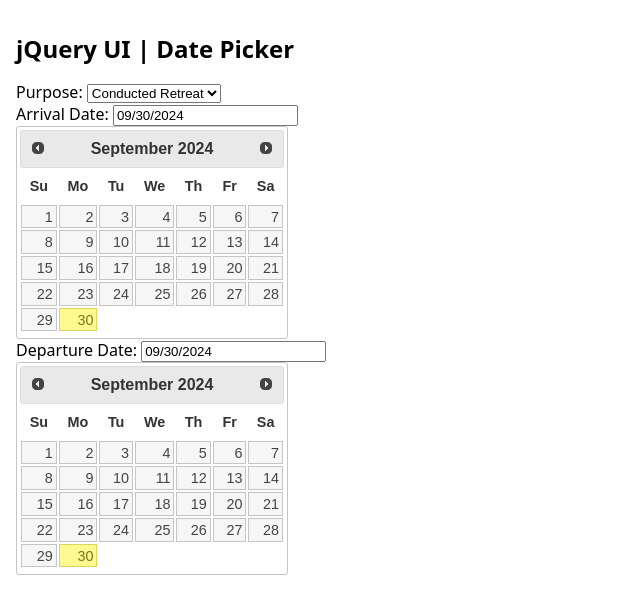
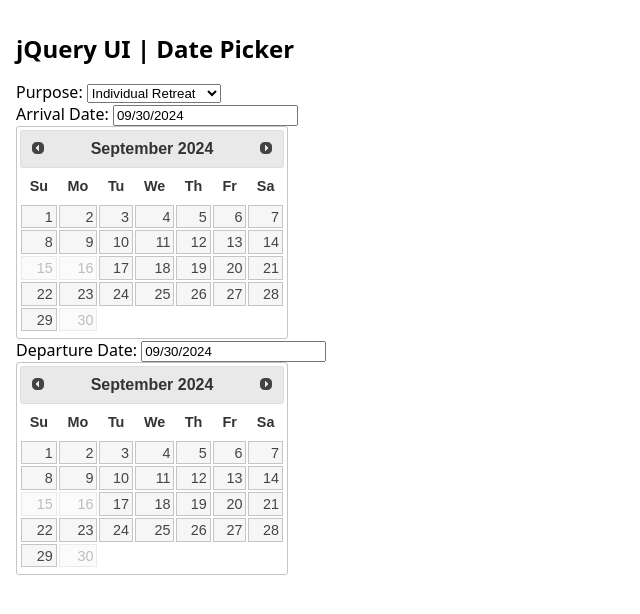
Before and after one commit to hiteshtare/py-jq-datepicker-demo, a website: page index.html in a window 1280 px wide. Shown: the whole page, without its empty margins (0-640 px from the left). Drawn offline with nearby package versions, Linux system fonts and the light colour scheme.

Commit message:
Populate dropdown dynamically and set Default value

```diff
--- a/index.html
+++ b/index.html
@@ -29,7 +29,7 @@
   <main>
     <h1>jQuery UI | Date Picker</h1>
     Purpose:
-    <select name="input_1" id="input_57_1" aria-invalid="false"><option value="Conducted Retreat" selected="selected">Conducted Retreat</option><option value="Long Meditation">Long Meditation</option><option value="Individual Retreat">Individual Retreat</option></select>
+    <select name="input_1" id="input_57_1" aria-invalid="false"></select>
     <br>
       Arrival Date: <input id="input_57_5_text"></input>
     <div id="input_57_5"></div>
--- a/script.js
+++ b/script.js
@@ -16,19 +16,29 @@
     var disabledDays = [];
     var php_data = [
       {
-        block_date: '30-Sep-2024',
+        restricted: "",
+        purpose: '--Select--',
+      },
+      {
+        restricted: "'15-Sep-2024','16-Sep-2024','30-Sep-2024'",
         purpose: 'Individual Retreat',
       },
       {
-        block_date: '05-Oct-2024',
+        restricted: "'25-Sep-2024','26-Sep-2024','05-Oct-2024'",
         purpose: 'Long Meditation',
       },
       {
-        block_date:
+        restricted:
           "'28-Sep-2024','29-Sep-2024','17-Oct-2024','18-Oct-2024', '19-Oct-2024', '20-Oct-2024','14-Nov-2024','15-Nov-2024', '16-Nov-2024', '17-Nov-2024'",
         purpose: 'Conducted Retreat',
       },
     ];
+
+    //Populdate Dropdown
+    var $dropdown = $("#input_57_1");
+    $.each(php_data, function () {
+      $dropdown.append($("<option />").val(this.purpose).text(this.purpose));
+    });
 
     // Assign Date datepicker options to variable
     var optionsArrivalDate = datepickerArrivalDate.datepicker('option', 'all');
@@ -41,12 +51,21 @@
     var optionsArrivalDateCopy = Object.assign([], optionsArrivalDate);
     var optionsDepartureDateCopy = Object.assign([], optionsDepartureDate);
 
+    // Default value for Purpose of visit dropdown
+    const defaultValue = "Individual Retreat";
+    $("#input_57_1").val(defaultValue);
+    updateDatepickerOnDropdownChange(defaultValue);
+
     // Change event for Purpose of visit dropdown
     dropdownPurposeOfVisit.on('change', function () {
       console.log('You selected: ', this.value);
 
+      updateDatepickerOnDropdownChange(this.value);
+    });
+
+    function updateDatepickerOnDropdownChange(currenValue) {
       //Filter array based on value selected to get Array of different years
-      const foundDates = php_data.filter((x) => x.purpose === this.value);
+      const foundDates = php_data.filter((x) => x.purpose === currenValue);
       console.warn('foundDates');
       console.log(foundDates);
 
@@ -61,12 +80,12 @@
         });
         if (existing.length) {
           var existingIndex = mergedArray.indexOf(existing[0]);
-          mergedArray[existingIndex].block_date = mergedArray[
+          mergedArray[existingIndex].restricted = mergedArray[
             existingIndex
-          ].block_date.concat(item.block_date);
+          ].restricted.concat(item.restricted);
         } else {
-          if (typeof item.block_date == 'string')
-            item.block_date = [item.block_date];
+          if (typeof item.restricted == 'string')
+            item.restricted = [item.restricted];
           mergedArray.push(item);
         }
       });
@@ -81,7 +100,7 @@
         console.log(mergedArray);
 
         //Take single value of string array and final merge into single string
-        disabledDays = mergedArray[0].block_date.join('');
+        disabledDays = mergedArray[0].restricted.join('');
         console.log(disabledDays);
 
         /*------------------------ DATEPICKER ------------------------*/
@@ -106,6 +125,6 @@
         datepickerArrivalDate.datepicker(optionsArrivalDateCopy);
         datepickerDepartureDate.datepicker(optionsDepartureDateCopy);
       }
-    });
+    }
   });
 });
```
